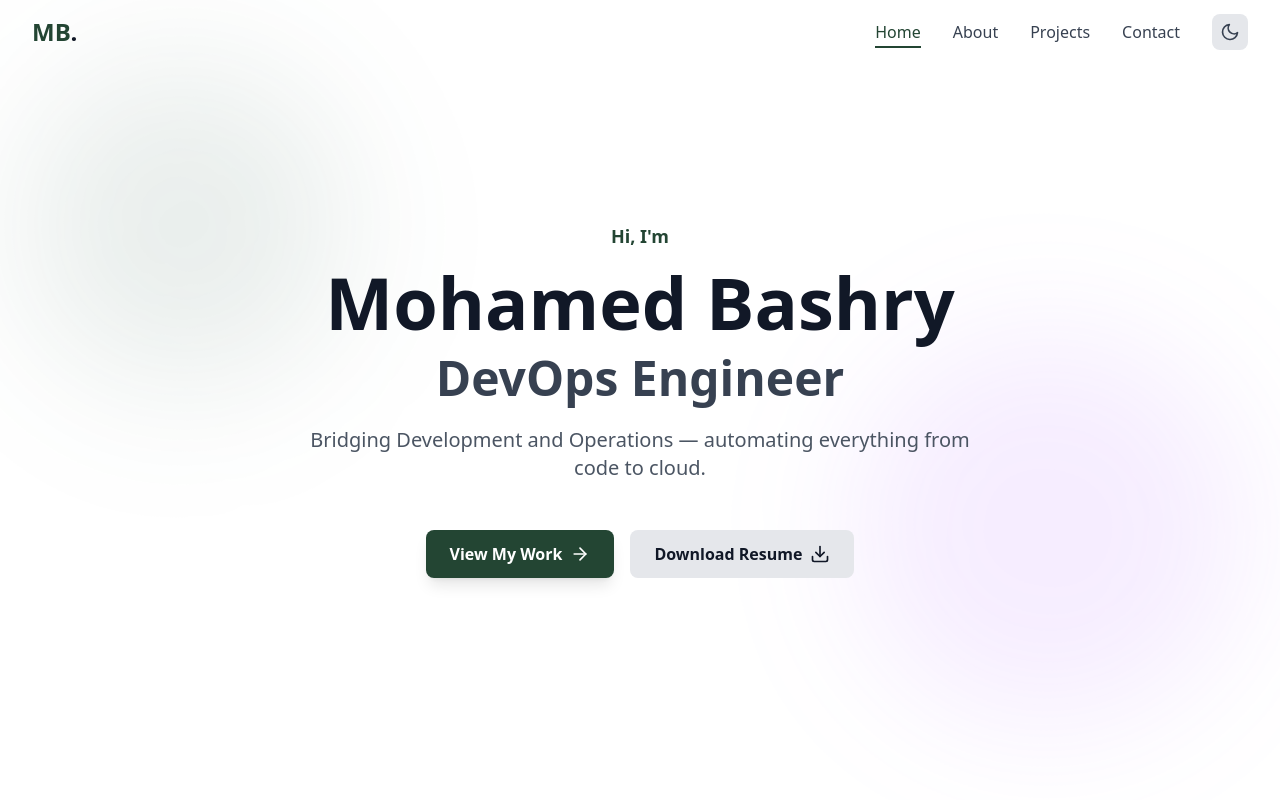
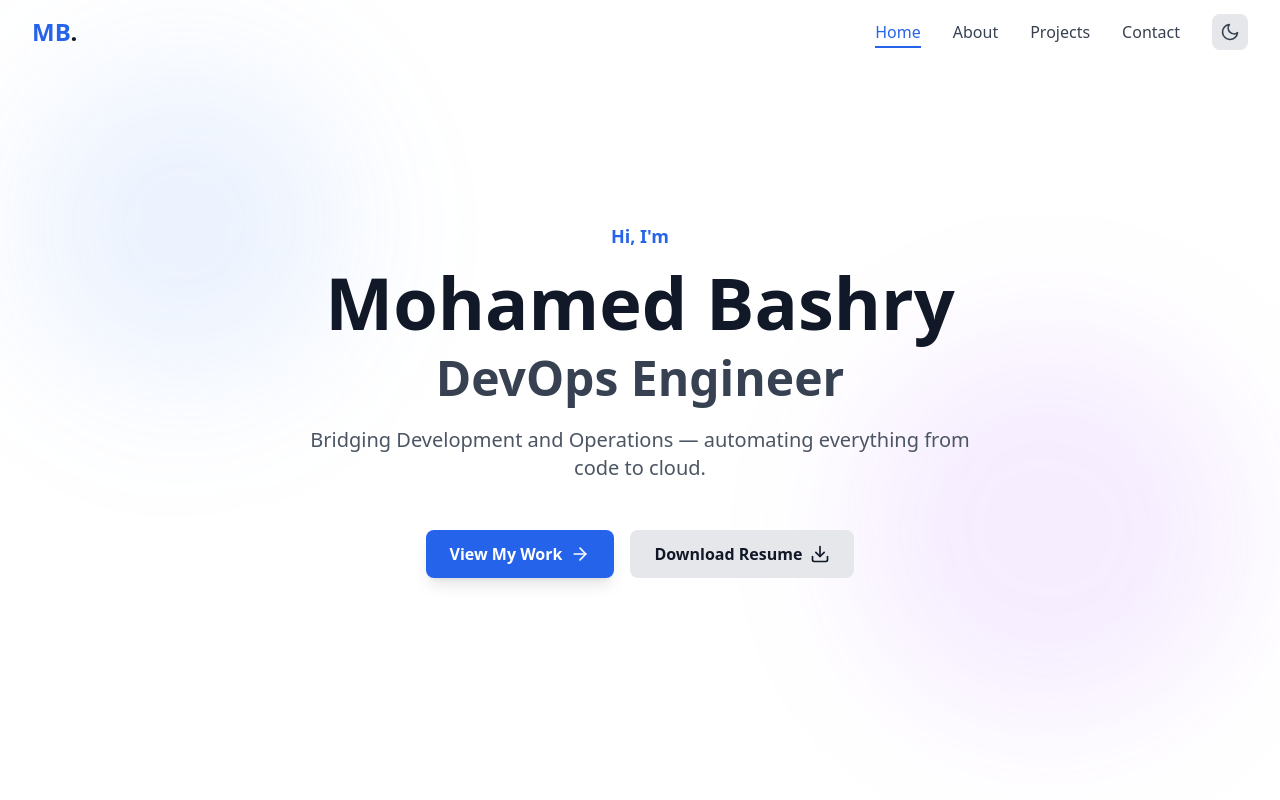
Before and after one commit to Mohamedbashry/my-portfolio, a React (Vite) app: page / in a window 1280 px wide. Shown: the top 800 px of the page. Built offline with nearby package versions, Linux system fonts and the light colour scheme.

Commit message:
image changed1

```diff
--- a/tailwind.config.js
+++ b/tailwind.config.js
@@ -9,16 +9,16 @@ export default {
     extend: {
       colors: {
         primary: {
-          50: '#eaf3ee',
-          100: '#c9dfd2',
-          200: '#9cc2ab',
-          300: '#6fa383',
-          400: '#4a7f60',
-          500: '#2f5c44',
-          600: '#234533',
-          700: '#1a3427',
-          800: '#12241b',
-          900: '#0b1611',
+          50: '#eff6ff',
+          100: '#dbeafe',
+          200: '#bfdbfe',
+          300: '#93c5fd',
+          400: '#60a5fa',
+          500: '#3b82f6',
+          600: '#2563eb',
+          700: '#1d4ed8',
+          800: '#1e40af',
+          900: '#1e3a8a',
         },
       },
       animation: {
```
